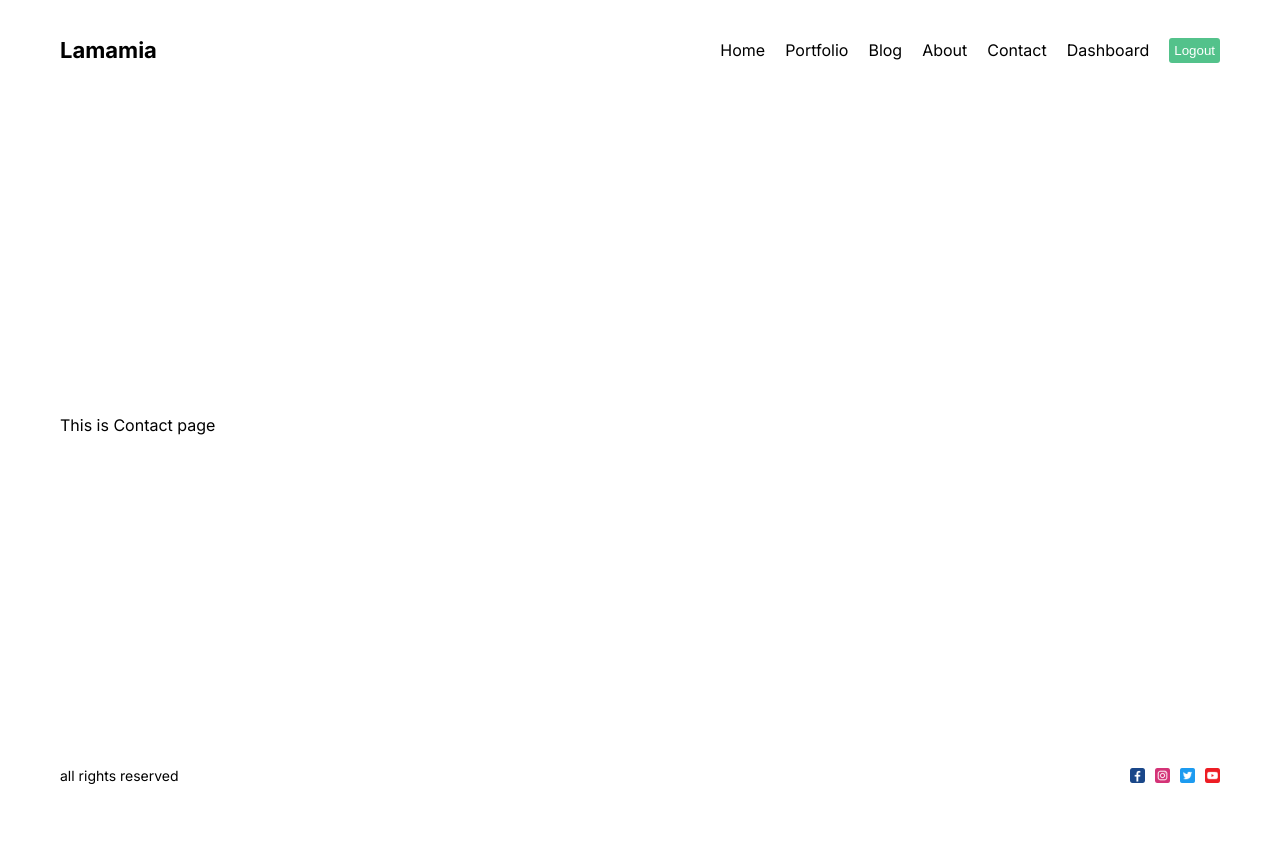
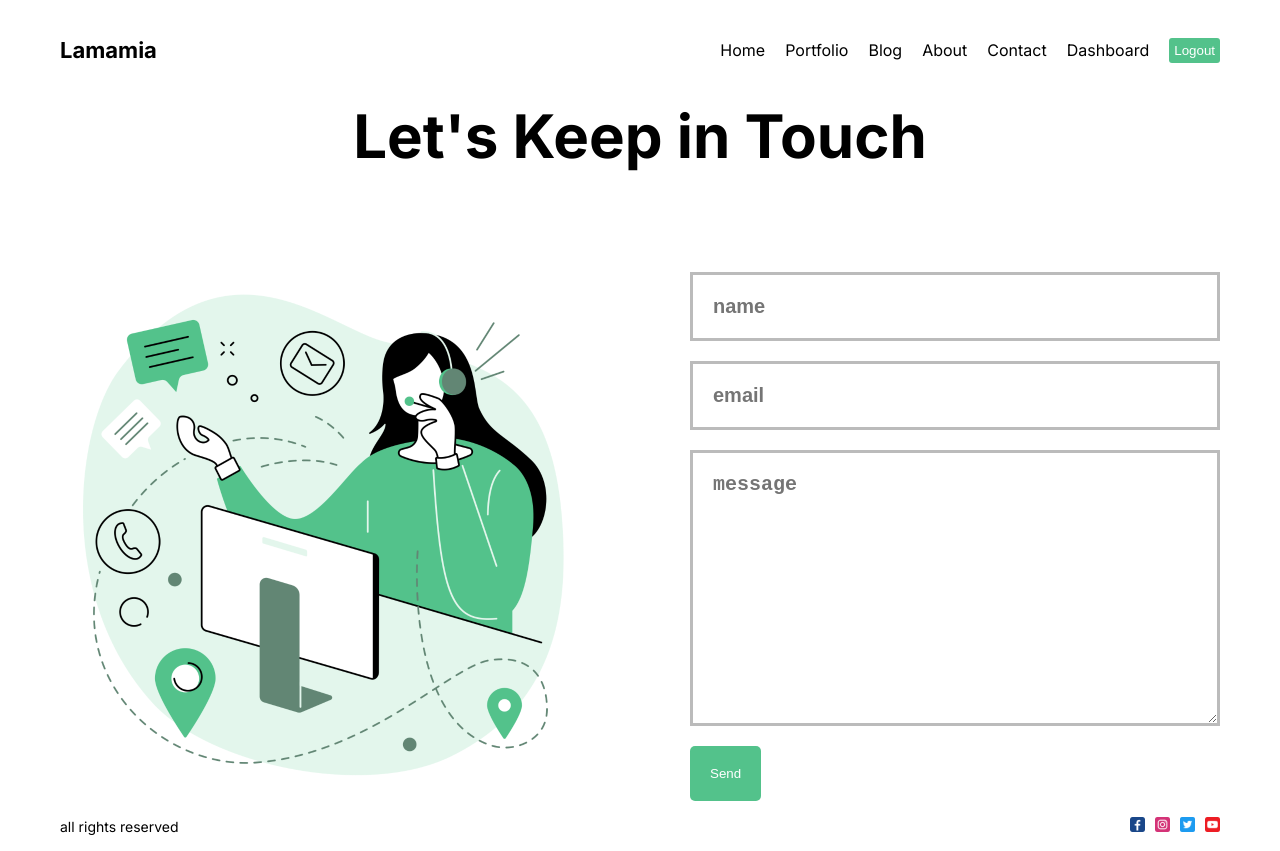
Before and after one commit to Tek1a/myrep, a Next.js app: page /contact in a window 1280 px wide. Before the commit the page ends 800 px from the top, so only its background shows below. Built offline with nearby package versions, Linux system fonts and the light colour scheme.

Commit message:
Adding About and Contact Pages

```diff
--- a/src/app/contact/page.jsx
+++ b/src/app/contact/page.jsx
@@ -1,9 +1,35 @@
-import React from 'react'
+import React from "react";
+import styles from "./page.module.css";
+import Button from "@/components/button/Button";
+import Image from "next/image";
 
 function Contact() {
   return (
-    <div>This is Contact page</div>
-  )
+    <div>
+      <h1 className={styles.title}>Let's Keep in Touch</h1>
+      <div className={styles.content}>
+        <div className={styles.imgContainer}>
+          <Image
+            src={"/contact.png"}
+            alt="contact image"
+            fill={true}
+            className={styles.image}
+          />
+        </div>
+        <form className={styles.form}>
+          <input type="text" placeholder="name" className={styles.input} />
+          <input type="text" placeholder="email" className={styles.input} />
+          <textarea
+            className={styles.textArea}
+            placeholder="message"
+            cols="30"
+            rows="10"
+          ></textarea>
+          <Button title={"Send"} url={"/"} />
+        </form>
+      </div>
+    </div>
+  );
 }
 
 export default Contact
--- /dev/null
+++ b/src/app/contact/page.module.css
@@ -0,0 +1,40 @@
+.content {
+    display: flex;
+    align-items: center;
+    gap: 100px;
+  }
+
+  .imgContainer {
+    flex: 1;
+    height: 500px;
+    position: relative;
+  }
+
+  .image {
+      object-fit: contain;
+  }
+
+  .title {
+    font-size: 60px;
+    margin-bottom: 100px;
+    text-align: center;
+  }
+
+  .form {
+    flex: 1;
+    display: flex;
+    flex-direction: column;
+    gap: 20px;
+  }
+
+  .input,
+  .textArea {
+    padding: 20px;
+    background-color: transparent;
+    border: none;
+    outline: none;
+    color: #bbb;
+    border: 3px solid #bbb;
+    font-size: 20px;
+    font-weight: bold;
+  }
--- a/src/app/page.jsx
+++ b/src/app/page.jsx
@@ -1,6 +1,7 @@
 import styles from "./page.module.css";
 import Image from "next/image";
 import Hero from "public/hero.png";
+import Button from "@/components/button/Button";
 
 export default function Home() {
   return (
@@ -13,7 +14,7 @@
           Turning your Idea into Reality. We bring together the teams from the
           global tech industry.
         </p>
-        <button className={styles.button}>See Out Works</button>
+        <Button url={'/portfolio'} title={"See Out Works"} />
       </div>
       <div className={styles.item}>
         <Image src={Hero} alt="hero" className={styles.img}  />
--- /dev/null
+++ b/src/components/button/Button.jsx
@@ -0,0 +1,13 @@
+import React from "react";
+import styles from "./button.module.css";
+import Link from "next/link";
+
+function Button({title, url }) {
+  return (
+    <Link href={url}>
+      <button className={styles.button}>{title}</button>
+    </Link>
+  );
+}
+
+export default Button;
--- /dev/null
+++ b/src/components/button/button.module.css
@@ -0,0 +1,9 @@
+.button {
+    padding: 20px;
+    cursor: pointer;
+    background-color: #53c28b;
+    border: none;
+    border-radius: 5px;
+    width: max-content;
+    color: white;
+  }
--- a/src/components/footer/Footer.jsx
+++ b/src/components/footer/Footer.jsx
@@ -1,18 +1,19 @@
 import React from 'react';
 import styles from './footer.module.css';
 import Image from 'next/image';
+import Link from 'next/link';
 
 function Footer() {
   return (
     <div className={styles.container}>
       <div>all rights reserved</div>
       <div className={styles.socialNewtworks}>
-      <Image src="/1.png" width={15} className={styles.icon} height={15} alt='facebook'/>
-      <Image src="/2.png" width={15} className={styles.icon} height={15} alt='instagram'/>
-      <Image src="/3.png" width={15} className={styles.icon} height={15} alt='twiter'/>
-      <Image src="/4.png" width={15} className={styles.icon} height={15} alt='youtube'/>
+      <Link href={"https://www.facebook.com/"}><Image src="/1.png" width={15} className={styles.icon} height={15} alt='facebook'/></Link>
+      <Link href={"https://www.instagram.com/"}><Image src="/2.png" width={15} className={styles.icon} height={15} alt='instagram'/></Link>
+      <Link href={"https://twitter.com/"}><Image src="/3.png" width={15} className={styles.icon} height={15} alt='twiter'/></Link>
+      <Link href={"https://www.youtube.com/"}><Image src="/4.png" width={15} className={styles.icon} height={15} alt='youtube'/></Link>
       </div>
-      {/* bye bye */}
+
     </div>
   )
 }
```
Also changed, not shown: src/app/about/page.jsx (+39 -0 lines), src/app/about/page.module.css (+19 -0 lines), src/app/page.module.css (+0 -10 lines), public/contact.png (added).
